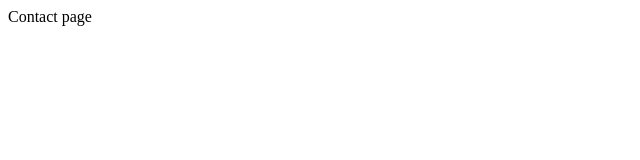
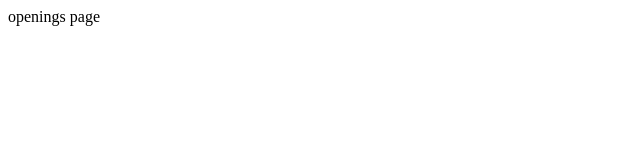
Before and after one commit to johnspaulka/webpage, a plain HTML site: page GP8/index.html in a window 1280 px wide. Shown: the full height of the page, 0-640 px from the left. Drawn offline with Linux system fonts and the light colour scheme.

Commit message:
second commit

```diff
--- a/GP8/index.html
+++ b/GP8/index.html
@@ -1,3 +1,3 @@
 <html>
-	<div> Contact page </div>
+	<div> openings page </div>
 </html>
```
